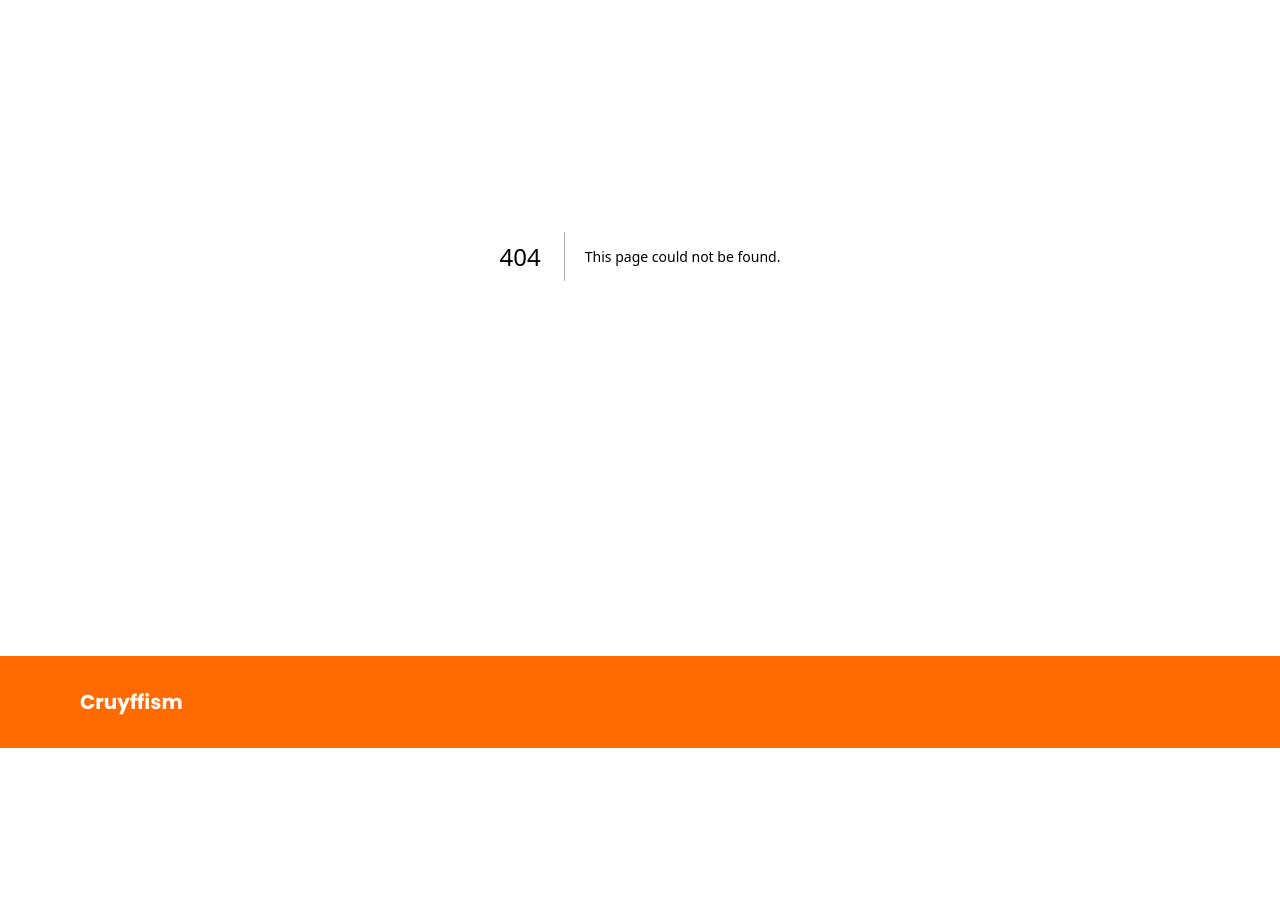
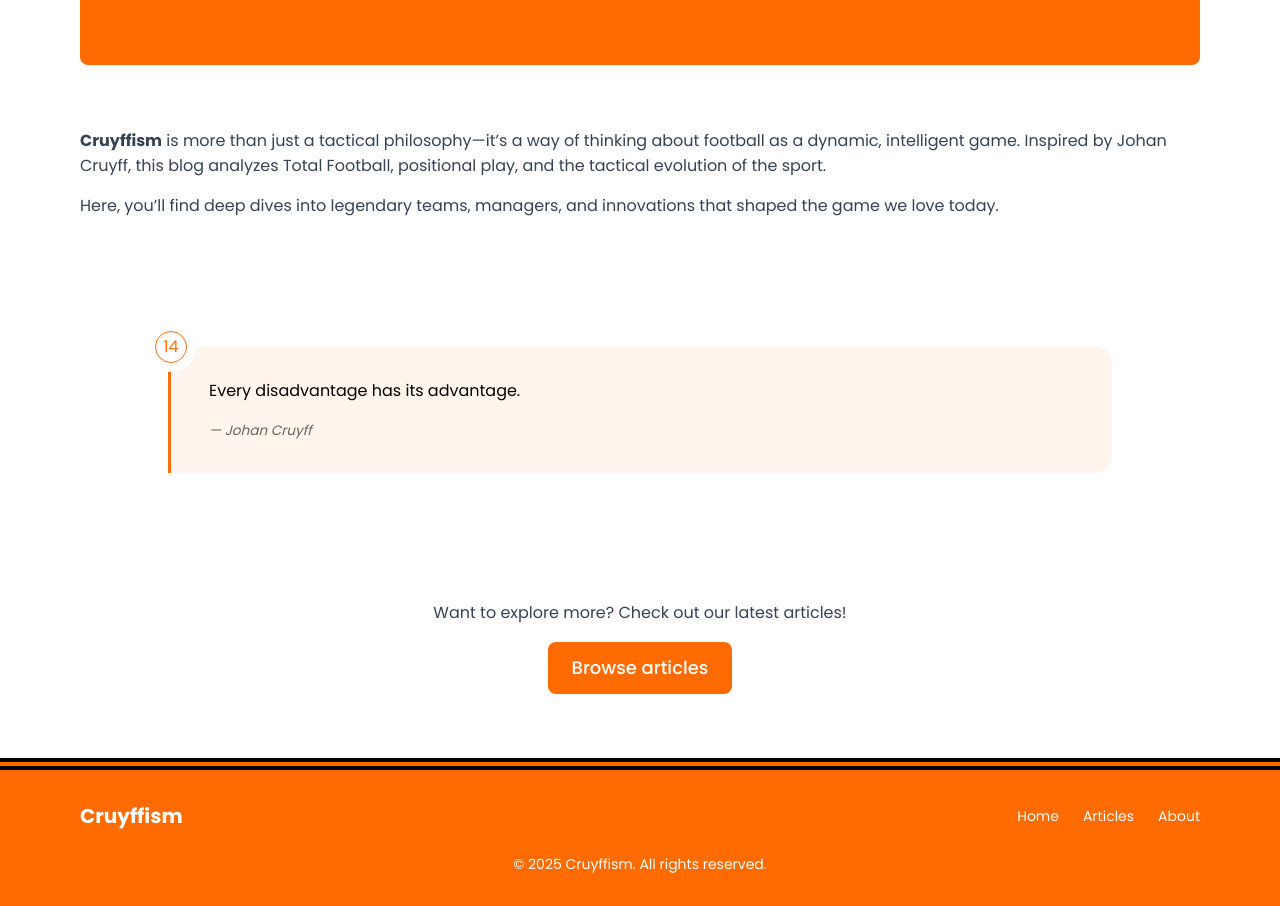
Before and after one commit to iamvusalalakbarov/cruyffism, a Next.js app: page /about in a window 1280 px wide. Before the commit this address had no page. Shown: the part 204-1110 px from the top of the page. Before the commit the page ends 952 px from the top, so only its background shows below. Built offline with nearby package versions, Linux system fonts and the light colour scheme.

Commit message:
Finished simple footer, added about page

```diff
--- /dev/null
+++ b/src/app/about/page.tsx
@@ -0,0 +1,37 @@
+import QuoteOfTheDay from "@/components/QuoteOfTheDay";
+import Link from "next/link";
+
+export default function AboutPage() {
+  return (
+    <main className="wrapper">
+      <section className="bg-primary space-y-4 rounded-lg py-10 text-center text-white lg:py-16">
+        <h1 className="text-3xl font-bold lg:text-4xl">About Cruyffism</h1>
+        <p>Exploring the philosophy of Johan Cruyff and its impact on modern football.</p>
+      </section>
+
+      <section className="space-y-4 py-10 text-gray-700 lg:py-16">
+        <p>
+          <strong>Cruyffism</strong> is more than just a tactical philosophy—it’s a way of thinking
+          about football as a dynamic, intelligent game. Inspired by Johan Cruyff, this blog
+          analyzes Total Football, positional play, and the tactical evolution of the sport.
+        </p>
+        <p>
+          Here, you’ll find deep dives into legendary teams, managers, and innovations that shaped
+          the game we love today.
+        </p>
+      </section>
+
+      <QuoteOfTheDay />
+
+      <section className="py-10 text-center lg:py-16 space-y-4">
+        <p className="text-gray-700">Want to explore more? Check out our latest articles!</p>
+        <Link
+          href="/articles"
+          className="bg-primary hover:bg-primary-8 inline-block rounded-lg px-6 py-3 text-lg font-medium text-white transition-colors duration-500 ease-in-out"
+        >
+          Browse articles
+        </Link>
+      </section>
+    </main>
+  );
+}
--- /dev/null
+++ b/src/app/articles/page.tsx
@@ -0,0 +1,3 @@
+export default function ArticlesPage() {
+  return <></>;
+}
--- a/src/app/page.tsx
+++ b/src/app/page.tsx
@@ -50,11 +50,11 @@
 
 export default function HomePage() {
   return (
-    <>
+    <main>
       <HeroSection />
       <QuoteOfTheDay />
 
-      <section className="wrapper py-10 lg:py-20">
+      <section className="wrapper py-10 lg:py-16">
         <div className="mb-4 flex items-center justify-between lg:mb-8">
           <h2 className="text-primary text-2xl font-bold lg:text-3xl">Recent Articles</h2>
 
@@ -102,6 +102,6 @@
           </Link>
         </div>
       </section>
-    </>
+    </main>
   );
 }
--- a/src/components/Footer.tsx
+++ b/src/components/Footer.tsx
@@ -1,12 +1,34 @@
 import Logo from "@/components/Logo";
+import { navLinks } from "@/lib/constants";
+import Link from "next/link";
+// import { FaTwitter, FaFacebook, FaInstagram } from "react-icons/fa";
 
 const Footer = () => {
   return (
-    <footer className="bg-primary relative py-8 text-white">
-      <div className="wrapper">
-        <div className="flex items-start justify-between">
+    <footer className="bg-primary text-white">
+      {/* Double Line Styling */}
+      <div className="flex flex-col gap-y-1">
+        <div className="h-1 bg-black"></div>
+        <div className="h-1 bg-black"></div>
+      </div>
+
+      <div className="wrapper py-8">
+        <div className="flex flex-col items-center justify-between gap-6 md:flex-row">
           <Logo white />
+
+          <nav className="flex gap-x-6">
+            {navLinks.map((navLink, i) => (
+              <Link key={i} href={navLink.href} className="group relative text-sm">
+                {navLink.label}
+                <span className="absolute right-0 bottom-0 left-0 h-[0.8px] w-0 bg-white transition-all duration-500 ease-in-out group-hover:w-full"></span>
+              </Link>
+            ))}
+          </nav>
         </div>
+
+        <p className="mt-6 text-center text-sm">
+          &copy; {new Date().getFullYear()} Cruyffism. All rights reserved.
+        </p>
       </div>
     </footer>
   );
--- a/src/lib/constants.ts
+++ b/src/lib/constants.ts
@@ -1,6 +1,5 @@
 export const navLinks = [
   { href: "/", label: "Home" },
-  { href: "/blogs", label: "Blogs" },
+  { href: "/articles", label: "Articles" },
   { href: "/about", label: "About" },
-  { href: "/contact", label: "Contact" },
 ];
--- a/src/styles/globals.css
+++ b/src/styles/globals.css
@@ -18,24 +18,4 @@
   .wrapper {
     @apply mx-auto max-w-[1600px] px-4 lg:px-20;
   }
-
-  .underline-on-hover {
-    position: relative;
-
-    &::after {
-      content: "";
-      position: absolute;
-      bottom: -1.5px;
-      left: 0;
-      right: 0;
-      height: 0.1rem;
-      width: 0;
-      background: var(--color-primary);
-      transition: width 500ms ease-in-out;
-    }
-
-    &:hover::after {
-      width: 100%;
-    }
-  }
 }
```
